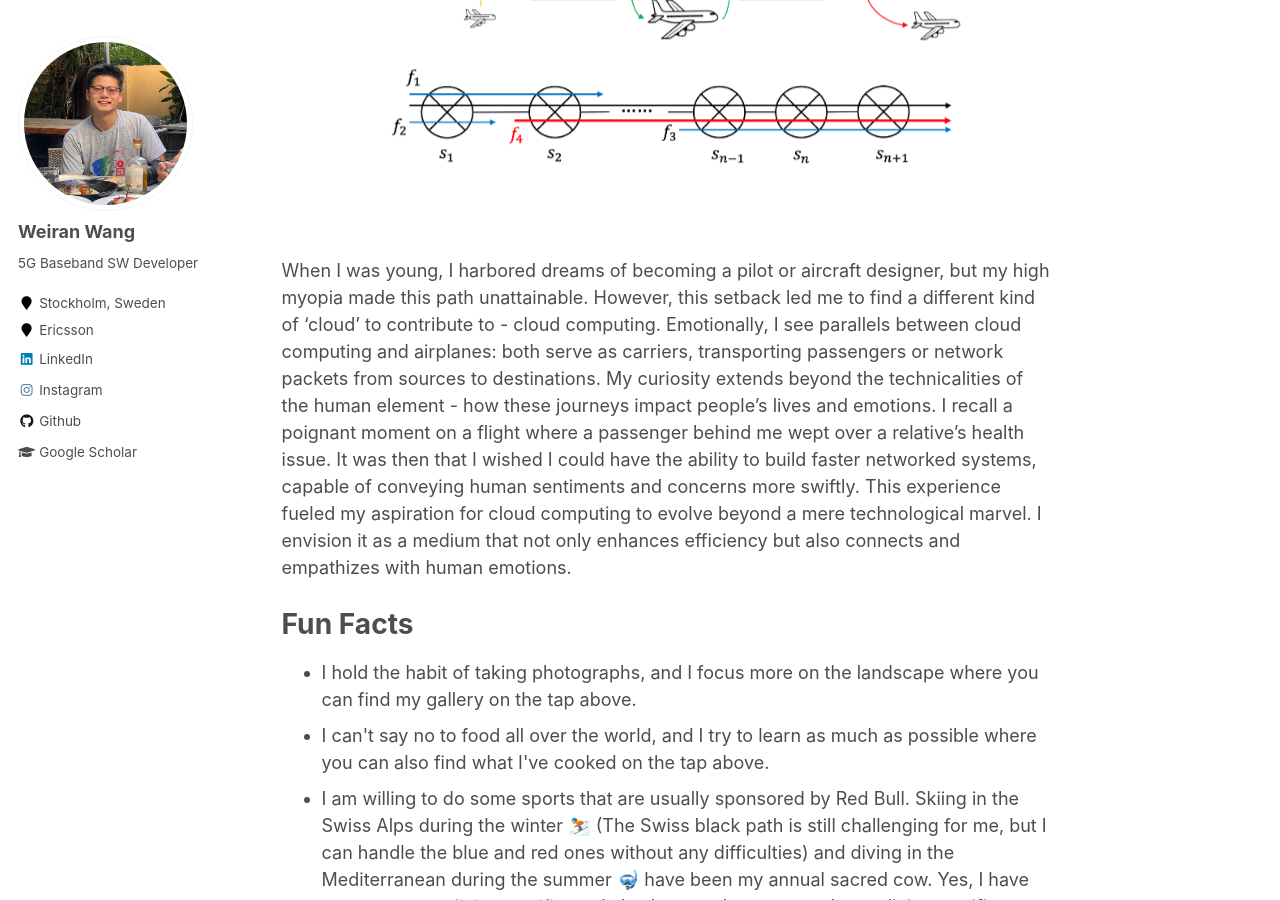
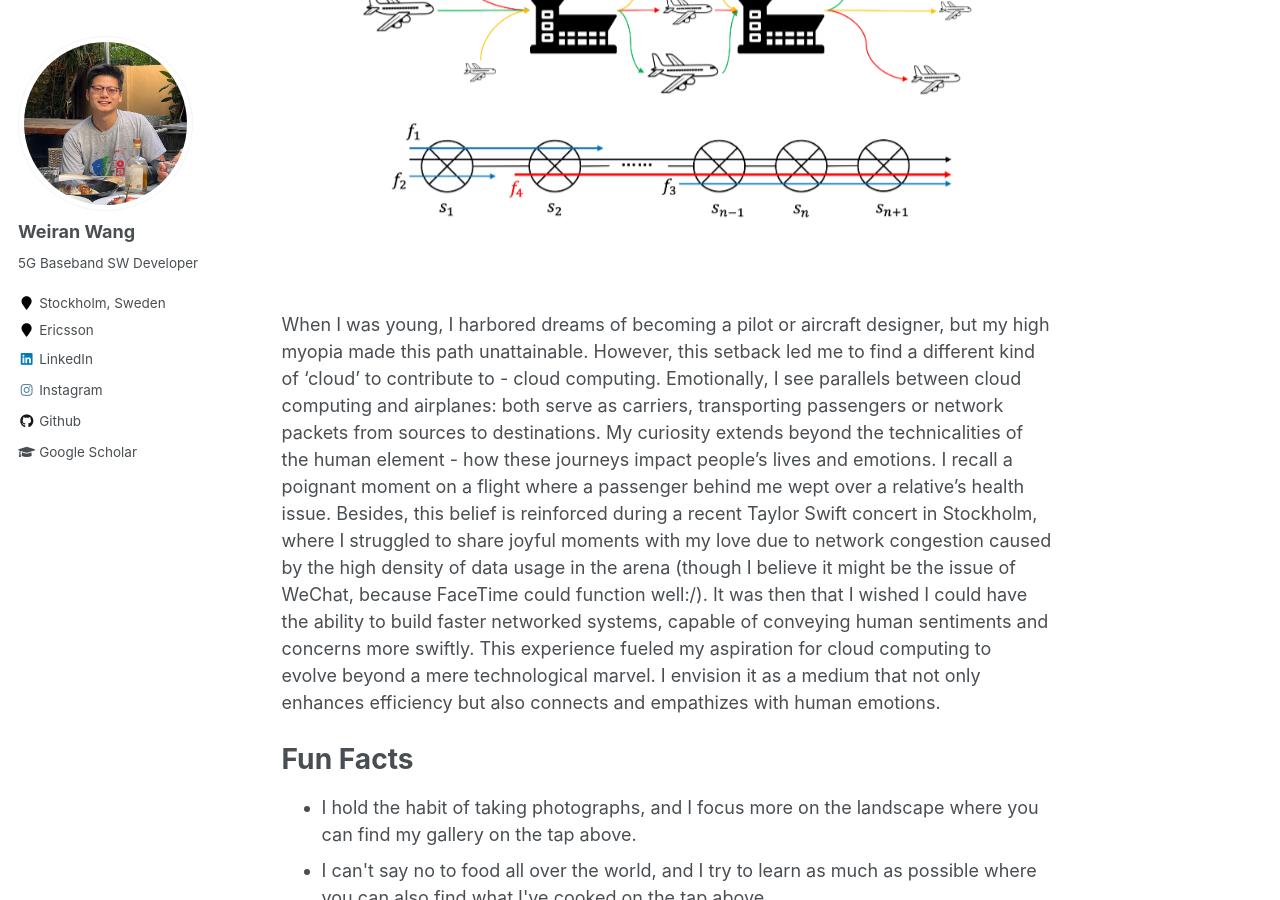
Before and after one commit to wangweiran0129/wangweiran0129.github.io, a Jekyll site: the page built from _pages/about.html, in a window 1280 px wide and 900 px high, scrolled down 1679 px. Built offline with Jekyll 4.4.1, drawn with Linux system fonts in a browser that asks for light colours; some of the changed text lies outside the part shown.

```diff
--- a/_pages/about.html
+++ b/_pages/about.html
@@ -13,6 +13,7 @@
 
 Prior to that, I obtained my MSc from <a href="https://www.kth.se/en">Royal Institute of Technology (KTH)</a> in 2023 and my programme was <a href="https://www.kth.se/en/studies/master/ict-innovation">ICT Innovation</a> - track Cloud and Network Infrastructure. During my master study, I did an one-year exchange during the 2021-2022 academic year at <a href="https://www.epfl.ch/en/">Swiss Federal Institute of Technology in Lausanne (EPFL)</a> in Switzerland where I also finished my master thesis. I achieved my BSc majoring in Software Engineering <a href="https://en.dlut.edu.cn/">Dalian University of Technology (DUT)</a> in Dalian, China in 2020.
 
+I am thrilled to join <a href="https://nsg.ee.ethz.ch/">The Network Systems Group (NGS)</a> at ETH Zurich in the coming Fall under the supervision of Prof. Laurent Vanbever and Dr. Romain Jacob.
 <br>
 <br>
 
@@ -33,7 +34,7 @@
 <figure style="transform: scale(0.8);">
   <img src="../images/childhood_dream.png" alt="childhood_dream">
 </figure>
-When I was young, I harbored dreams of becoming a pilot or aircraft designer, but my high myopia made this path unattainable. However, this setback led me to find a different kind of ‘cloud’ to contribute to - cloud computing. Emotionally, I see parallels between cloud computing and airplanes: both serve as carriers, transporting passengers or network packets from sources to destinations. My curiosity extends beyond the technicalities of the human element - how these journeys impact people’s lives and emotions. I recall a poignant moment on a flight where a passenger behind me wept over a relative’s health issue. It was then that I wished I could have the ability to build faster networked systems, capable of conveying human sentiments and concerns more swiftly. This experience fueled my aspiration for cloud computing to evolve beyond a mere technological marvel. I envision it as a medium that not only enhances efficiency but also connects and empathizes with human emotions.
+When I was young, I harbored dreams of becoming a pilot or aircraft designer, but my high myopia made this path unattainable. However, this setback led me to find a different kind of ‘cloud’ to contribute to - cloud computing. Emotionally, I see parallels between cloud computing and airplanes: both serve as carriers, transporting passengers or network packets from sources to destinations. My curiosity extends beyond the technicalities of the human element - how these journeys impact people’s lives and emotions. I recall a poignant moment on a flight where a passenger behind me wept over a relative’s health issue. Besides, this belief is reinforced during a recent Taylor Swift concert in Stockholm, where I struggled to share joyful moments with my love due to network congestion caused by the high density of data usage in the arena (though I believe it might be the issue of WeChat, because FaceTime could function well:/). It was then that I wished I could have the ability to build faster networked systems, capable of conveying human sentiments and concerns more swiftly. This experience fueled my aspiration for cloud computing to evolve beyond a mere technological marvel. I envision it as a medium that not only enhances efficiency but also connects and empathizes with human emotions.
 <br>
 <br>
 
```
